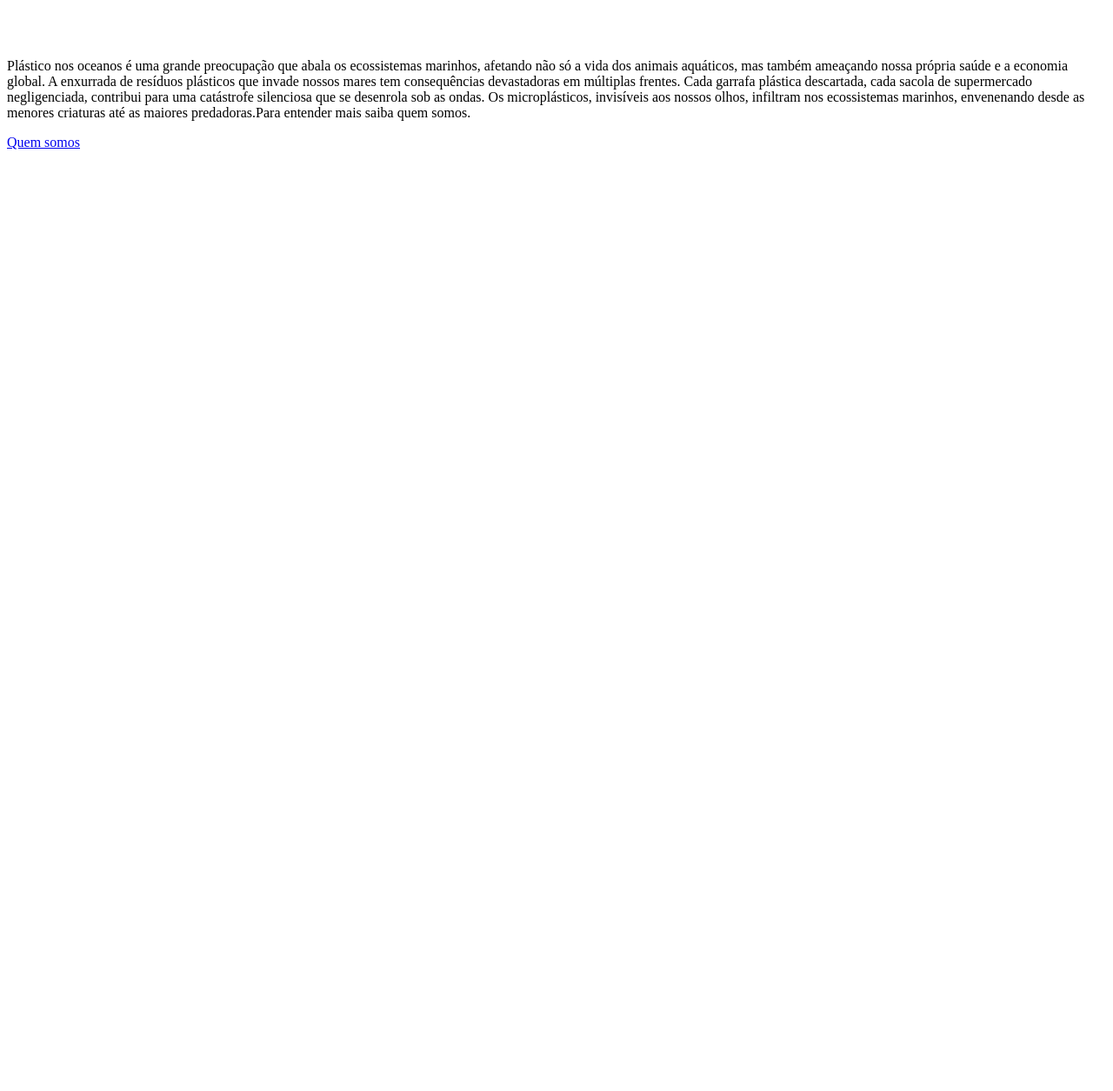
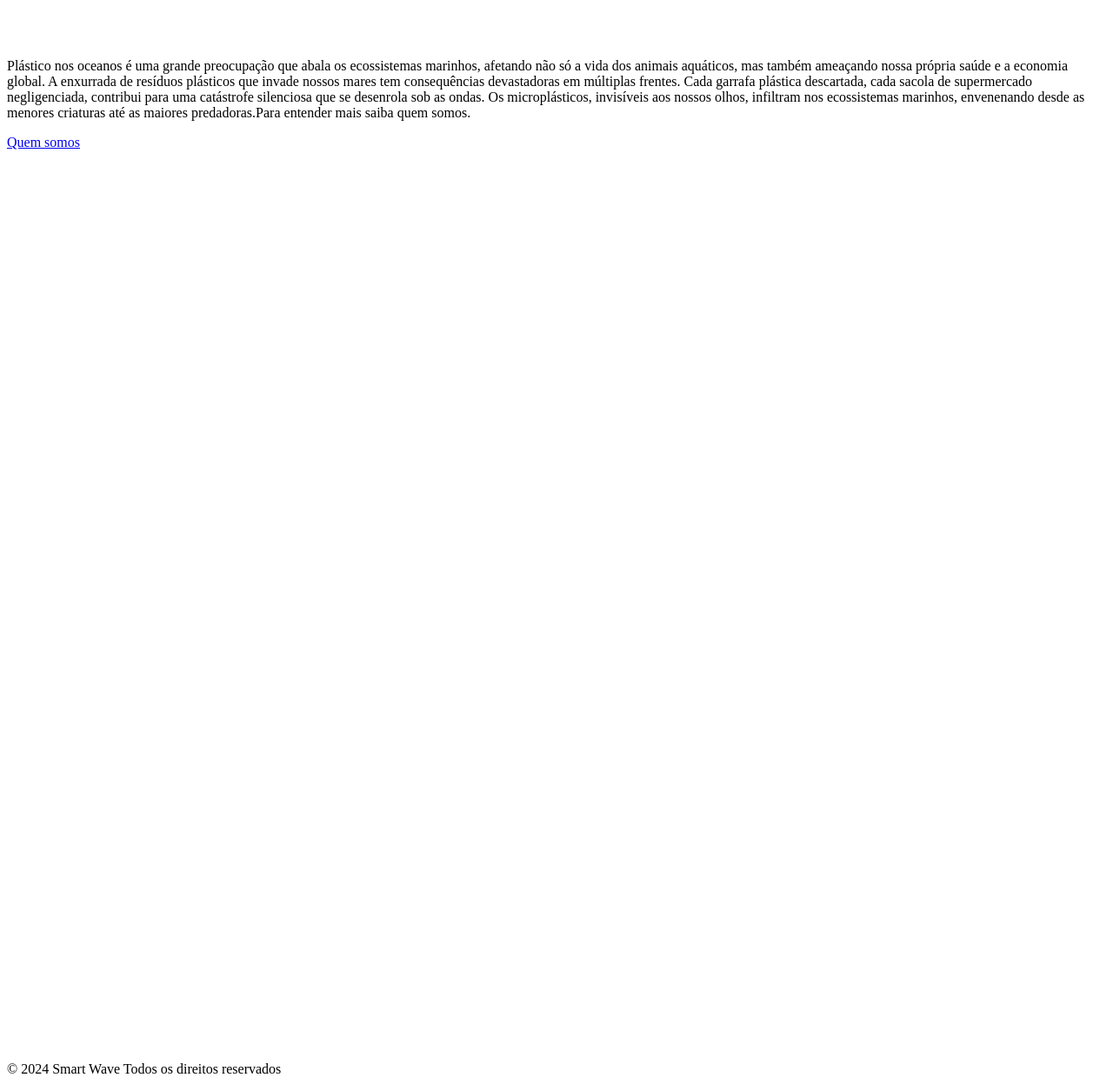
Before and after one commit to GuiRomanholi/GS_frontend, a plain HTML site: page index.html in a window 1280 px wide. Shown: the part 2591-3846 px from the top of the page at 87% size. Before the commit the page ends 2772 px from the top, so only its background shows below. Drawn offline with Linux system fonts and the light colour scheme.

Commit message:
fazendo o rodape

```diff
--- a/index.html
+++ b/index.html
@@ -41,5 +41,15 @@
                 </div>
             </section>
         </main>
+        <footer id="rodape">
+            <div class="footer-content">
+                <div class="footer-icons">
+                    <a href="https://www.youtube.com/watch?v=TpOUnFI34zg" target="_blank"><img class="footer-icon" src="./img/youtube.png" alt="youtube" /></a>
+                    <a href="https://github.com/GuiRomanholi/GS_frontend" target="_blank"><img class="footer-icon" src="./img/github.png" alt="github" /></a>
+                    <a href="https://www.instagram.com/smartwave_of?igsh=ZHN4bmF5YXJ4YjN0" target="_blank"><img class="footer-icon" src="./img/social-media.png" alt="instagram" /></a>
+                </div>
+                <p>&copy; 2024 Smart Wave Todos os direitos reservados</p>
+            </div>
+        </footer>
     </body>
 </html>
```
